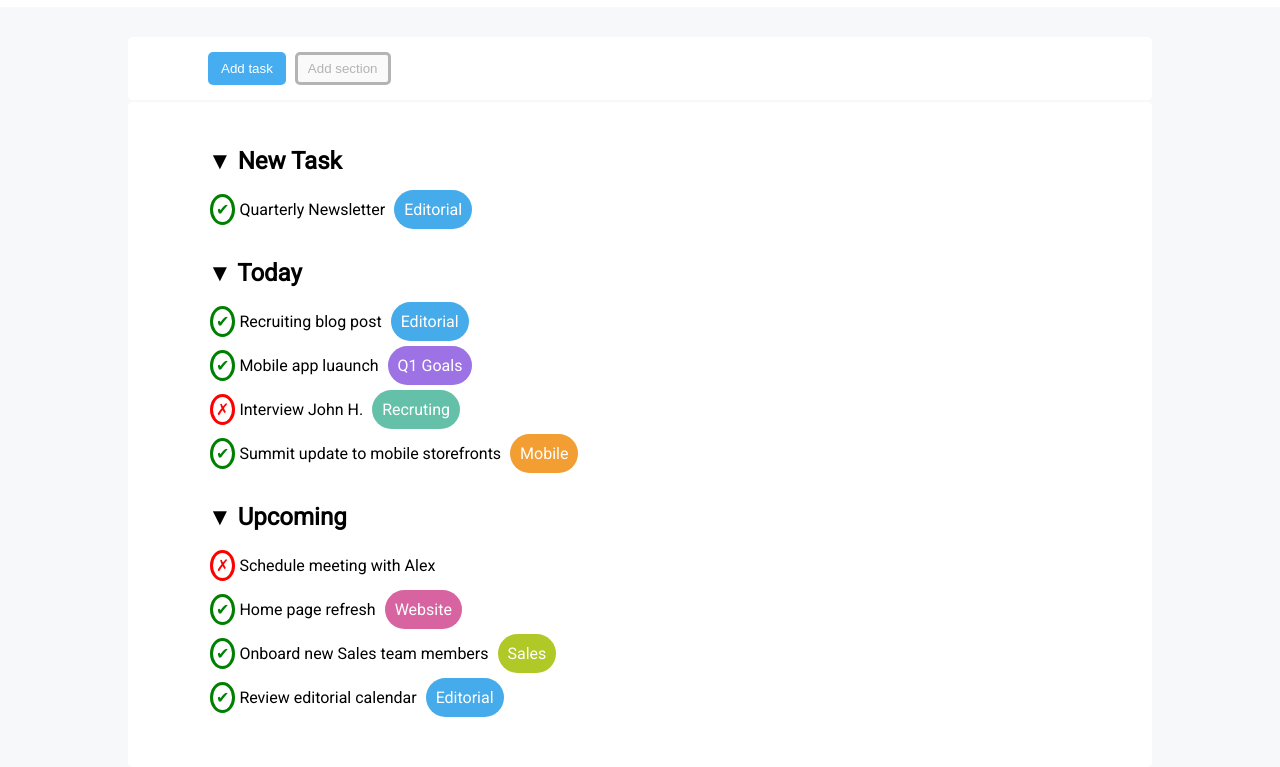
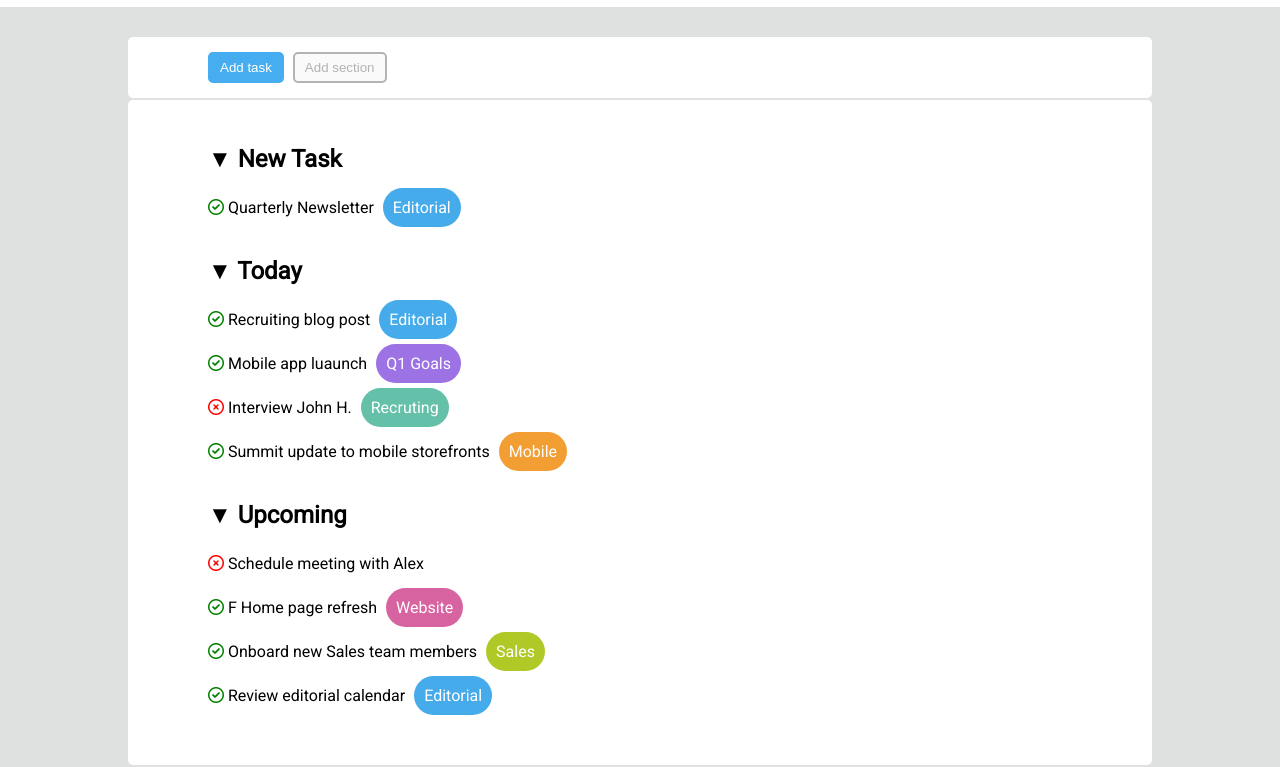
Before and after one commit to Mattia-Fasulo/html-css-toboolist, a plain HTML site: page index.html in a window 1280 px wide. Shown: the part 77-844 px from the top of the page. Drawn offline with Linux system fonts and the light colour scheme.

Commit message:
add font-awesome

```diff
--- a/css/style.css
+++ b/css/style.css
@@ -7,11 +7,11 @@
 }
 
 html {
-  background-color: rgb(246, 248, 249);
-  font-family: 'Roboto';
+  background-color: rgb(223, 225, 225);
+  font-family: "Roboto";
 }
 
-.container-main{
+.container-main {
   width: 80%;
   margin: 0px auto;
 }
@@ -37,75 +37,66 @@ header h1 {
 
 /* buttons */
 
-.container-buttons{
+.container-buttons {
   margin-top: 30px;
   background-color: white;
   border-radius: 5px;
 }
 
-.container-buttons button{
+.container-buttons button {
   padding: 6px 10px;
   border: none;
   border-radius: 5px;
+  cursor: pointer;
 }
 
-#button1{
+#button1 {
   margin: 15px 5px 15px 80px;
   background-color: rgb(71, 173, 241);
   color: white;
-    padding: 9px 13px;;
-
+  padding: 8px 12px;
 }
 
-#button2{
-    border: 3px solid rgb(180, 180, 180);
+#button2 {
+  border: 2px solid rgb(180, 180, 180);
 }
 
 /* list */
 
-.container-list{
+.container-list {
   margin-top: 2px;
   background-color: white;
   border-radius: 5px;
 }
 
-.list{
+.list {
   list-style: none;
   padding: 20px 80px;
 }
 
-.sub-list{
+.sub-list {
   list-style: none;
 }
 
-.check{
-    border: 3px solid green;
-    border-radius: 50%;
-    margin-left: 2px;
+.check {
   color: green;
-    padding: 3px;
 }
 
-.cross{
-    border: 3px solid red;
-    border-radius: 50%;
-    margin-left: 2px;
+.cross {
   color: red;
-    padding: 3px;
 }
 
-.primary-li{
+.primary-li {
   margin-bottom: 40px;
 }
 
-li{
+li {
   margin-top: 25px;
 }
 
-
 /* type of button */
 
-.btn-blu{
+.btn-blu {
   background-color: rgb(69, 171, 234);
   color: white;
   padding: 10px;
@@ -113,7 +104,7 @@ li{
   margin-left: 5px;
 }
 
-.btn-violet{
+.btn-violet {
   background-color: rgb(156, 114, 228);
   color: white;
   padding: 10px;
@@ -121,7 +112,7 @@ li{
   margin-left: 5px;
 }
 
-.btn-green{
+.btn-green {
   background-color: rgb(101, 192, 170);
   color: white;
   padding: 10px;
@@ -129,7 +120,7 @@ li{
   margin-left: 5px;
 }
 
-.btn-orange{
+.btn-orange {
   background-color: rgb(242, 158, 51);
   color: white;
   padding: 10px;
@@ -137,7 +128,7 @@ li{
   margin-left: 5px;
 }
 
-.btn-pink{
+.btn-pink {
   background-color: rgb(216, 99, 161);
   color: white;
   padding: 10px;
@@ -145,7 +136,7 @@ li{
   margin-left: 5px;
 }
 
-.btn-pea{
+.btn-pea {
   background-color: rgb(176, 201, 38);
   color: white;
   padding: 10px;
--- a/index.html
+++ b/index.html
@@ -6,10 +6,13 @@
     <meta http-equiv="X-UA-Compatible" content="IE=edge">
     <meta name="viewport" content="width=device-width, initial-scale=1.0">
     <title>Toboolist</title>
-    <link rel="stylesheet" href="css/style.css">
+    <link rel="stylesheet" href="https://cdnjs.cloudflare.com/ajax/libs/font-awesome/6.2.0/css/all.min.css"
+        integrity="sha512-xh6O/CkQoPOWDdYTDqeRdPCVd1SpvCA9XXcUnZS2FmJNp1coAFzvtCN9BmamE+4aHK8yyUHUSCcJHgXloTyT2A=="
+        crossorigin="anonymous" referrerpolicy="no-referrer" />
     <link rel="preconnect" href="https://fonts.googleapis.com">
     <link rel="preconnect" href="https://fonts.gstatic.com" crossorigin>
     <link href="https://fonts.googleapis.com/css2?family=Roboto&display=swap" rel="stylesheet">
+    <link rel="stylesheet" href="css/style.css">
 </head>
 
 <body>
@@ -38,7 +41,11 @@
                     <h2>&#9660; New Task</h2>
                     <ol class="sub-list">
                         <li>
-                            <span class="check">&#10004;</span> Quarterly Newsletter <span class="btn-blu">Editorial</span>
+                            <span class="check">
+                                <i class="fa-regular fa-circle-check"></i>
+                            </span>
+                            Quarterly Newsletter
+                            <span class="btn-blu">Editorial</span>
                         </li>
                     </ol>
                 </li>
@@ -46,22 +53,30 @@
                     <h2>&#9660; Today</h2>
                     <ol class="sub-list">
                         <li>
-                            <span class="check">&#10004;</span>
+                            <span class="check">
+                                <i class="fa-regular fa-circle-check"></i>
+                            </span>
                             Recruiting blog post
                             <span class="btn-blu">Editorial</span>
                         </li>
                         <li>
-                            <span class="check">&#10004;</span>
+                            <span class="check">
+                                <i class="fa-regular fa-circle-check"></i>
+                            </span>
                             Mobile app luaunch
                             <span class="btn-violet">Q1 Goals</span>
                         </li>
                         <li>
-                            <span class="cross">&cross;</span>
+                            <span class="cross">
+                                <i class="fa-regular fa-circle-xmark"></i>
+                            </span>
                             Interview John H.
                             <span class="btn-green">Recruting</span>
                         </li>
                         <li>
-                            <span class="check">&#10004;</span>
+                            <span class="check">
+                                <i class="fa-regular fa-circle-check"></i>
+                            </span>
                             Summit update to mobile storefronts
                             <span class="btn-orange">Mobile</span>
                         </li>
@@ -71,21 +86,30 @@
                     <h2>&#9660; Upcoming</h2>
                     <ol class="sub-list">
                         <li>
-                            <span class="cross">&cross;</span>
+                            <span class="cross">
+                                <i class="fa-regular fa-circle-xmark"></i>
+                            </span>
                             Schedule meeting with Alex
                         </li>
                         <li>
-                            <span class="check">&#10004;</span>
+                            <span class="check">
+                                <i class="fa-regular fa-circle-check"></i>
+                            </span> F
                             Home page refresh
                             <span class="btn-pink">Website</span>
-                        </li>
+                            <F /li>
                         <li>
-                            <span class="check">&#10004;</span>
+                            <span class="check">
+                                <i class="fa-regular fa-circle-check"></i>
+                            </span>
                             Onboard new Sales team members
                             <span class="btn-pea">Sales</span>
                         </li>
                         <li>
-                            <span class="check">&#10004;</span> Review editorial calendar
+                            <span class="check">
+                                <i class="fa-regular fa-circle-check"></i>
+                            </span>
+                            Review editorial calendar
                             <span class="btn-blu">Editorial</span>
                         </li>
                     </ol>
```
Lines whose indentation alone changed are shown as unchanged.
